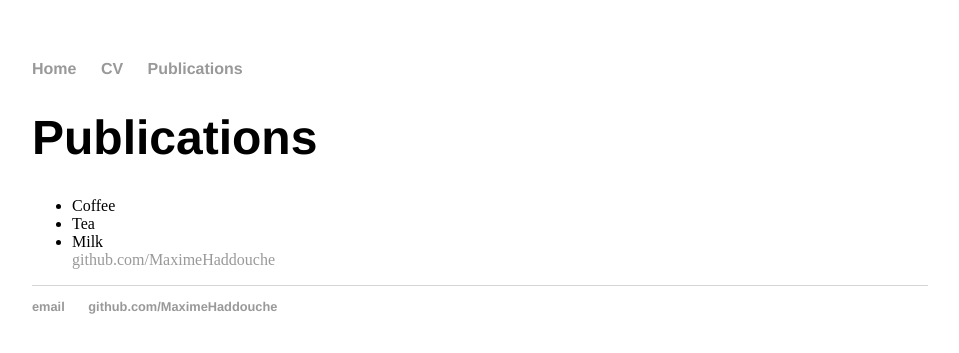
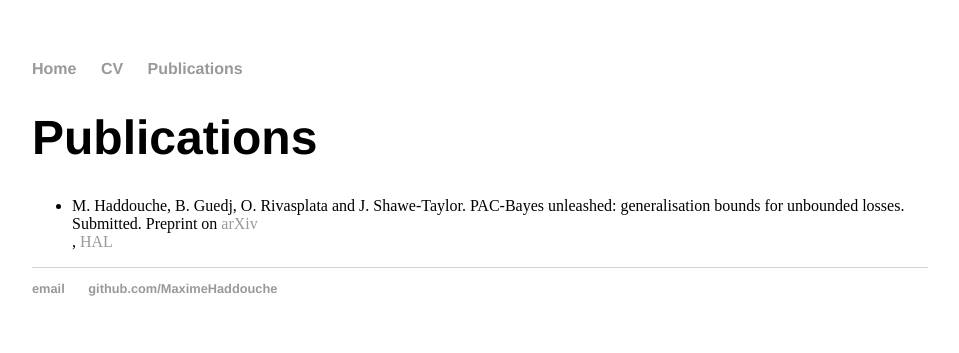
Before and after one commit to MaximeHaddouche/MaximeHaddouche.github.io, a Jekyll site: the page built from publications/index.html, in a window 1280 px wide. Shown: the top 353 px of the page, without its empty margins (160-1119 px from the left). Built offline with Jekyll 4.4.1, drawn with Linux system fonts in a browser that asks for light colours.

Commit message:
Update index.html

```diff
--- a/publications/index.html
+++ b/publications/index.html
@@ -4,8 +4,6 @@ title: Publications
 ---
 	<h1>{{ page.title }}</h1>
   	<ul>
-	  <li>Coffee</li>
-	  <li>Tea</li>
-	  <li>Milk</li
-	  <li><a href="https://github.com/maximehaddouche">github.com/MaximeHaddouche</a></li>
+	  <li>M. Haddouche, B. Guedj, O. Rivasplata and J. Shawe-Taylor. PAC-Bayes unleashed: generalisation bounds for unbounded losses.
+		  Submitted. Preprint on <a href="https://arxiv.org/abs/2006.07279">arXiv</a></li>, <a href="https://hal.inria.fr/hal-02872173/">HAL</a></li>
 	</ul>
```
